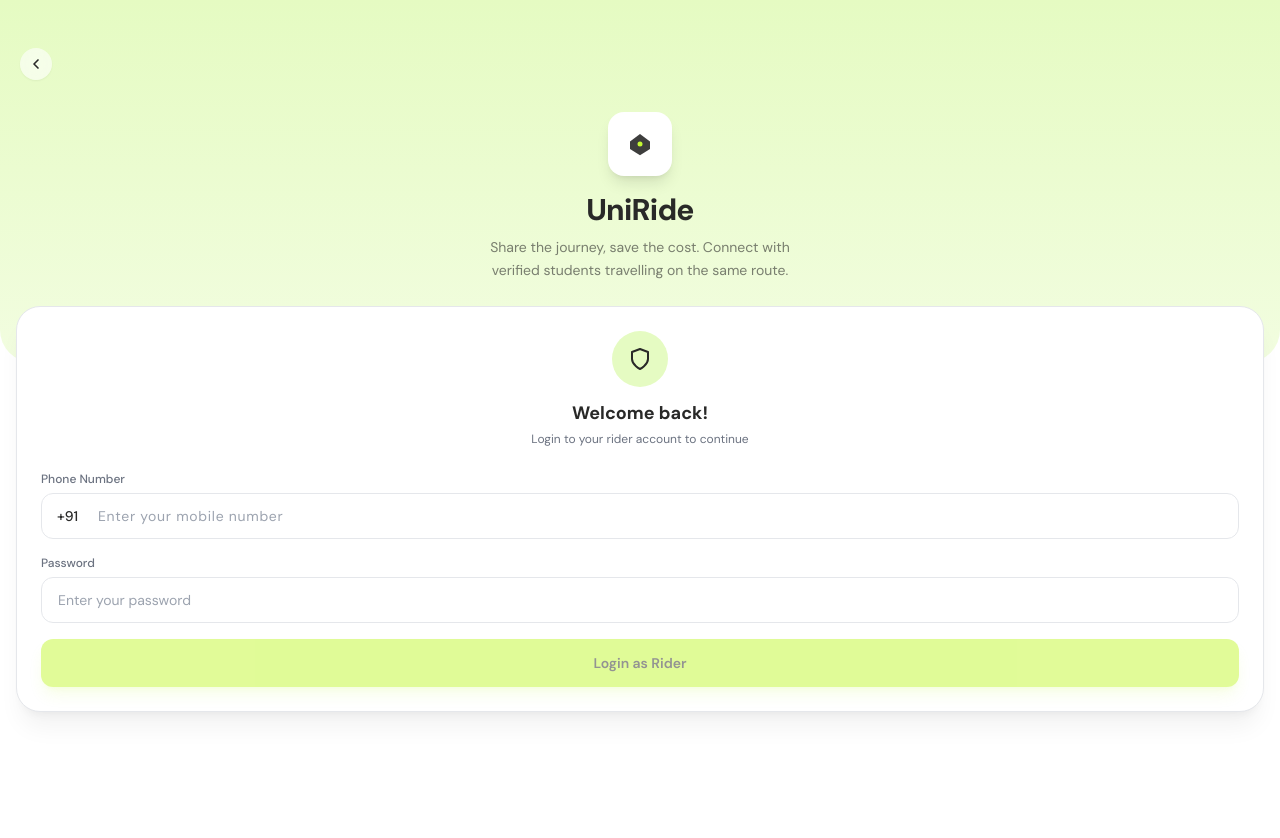
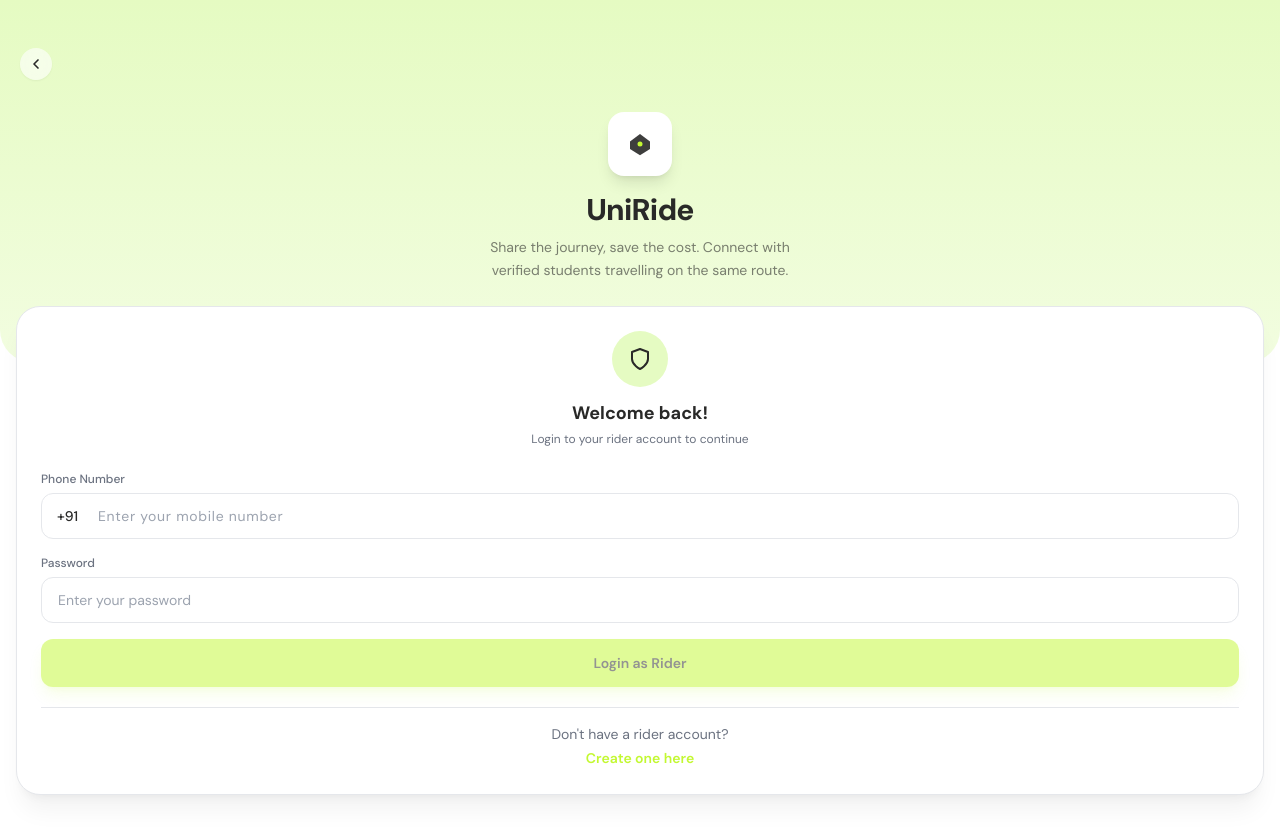
Before and after one commit to Pranay2005-spec/UniRide, a React (Vite) app in the folder frontend/: page /rider-login in a window 1280 px wide. Shown: the top 838 px of the page. Before the commit the page ends 800 px from the top, so only its background shows below. Built offline with nearby package versions, Linux system fonts and the light colour scheme; no server answers.

Commit message:
add create rider link on login page

```diff
--- a/frontend/src/pages/LoginRider.jsx
+++ b/frontend/src/pages/LoginRider.jsx
@@ -193,6 +193,17 @@
                       ) : `Login as ${targetLabel}`}
                     </button>
                   </form>
+
+                  <div className="mt-5 pt-4 border-t border-border text-center">
+                    <p className="text-sm text-gray-500">Don't have a rider account?</p>
+                    <button
+                      type="button"
+                      onClick={() => navigate('/rider-signup')}
+                      className="mt-1 text-sm font-semibold text-primary hover:underline"
+                    >
+                      Create one here
+                    </button>
+                  </div>
                 </motion.div>
               ) : (
                 <motion.div
```
